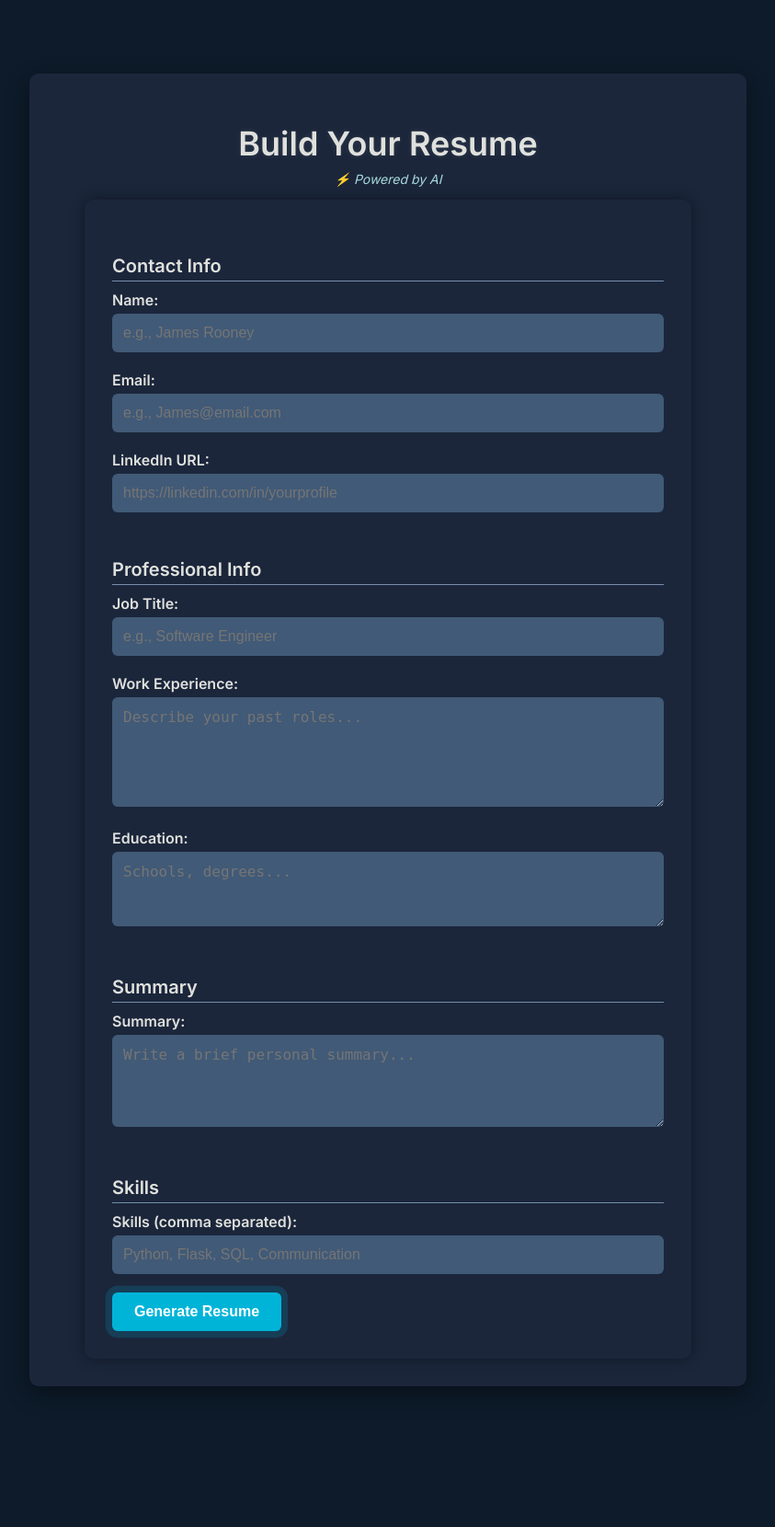
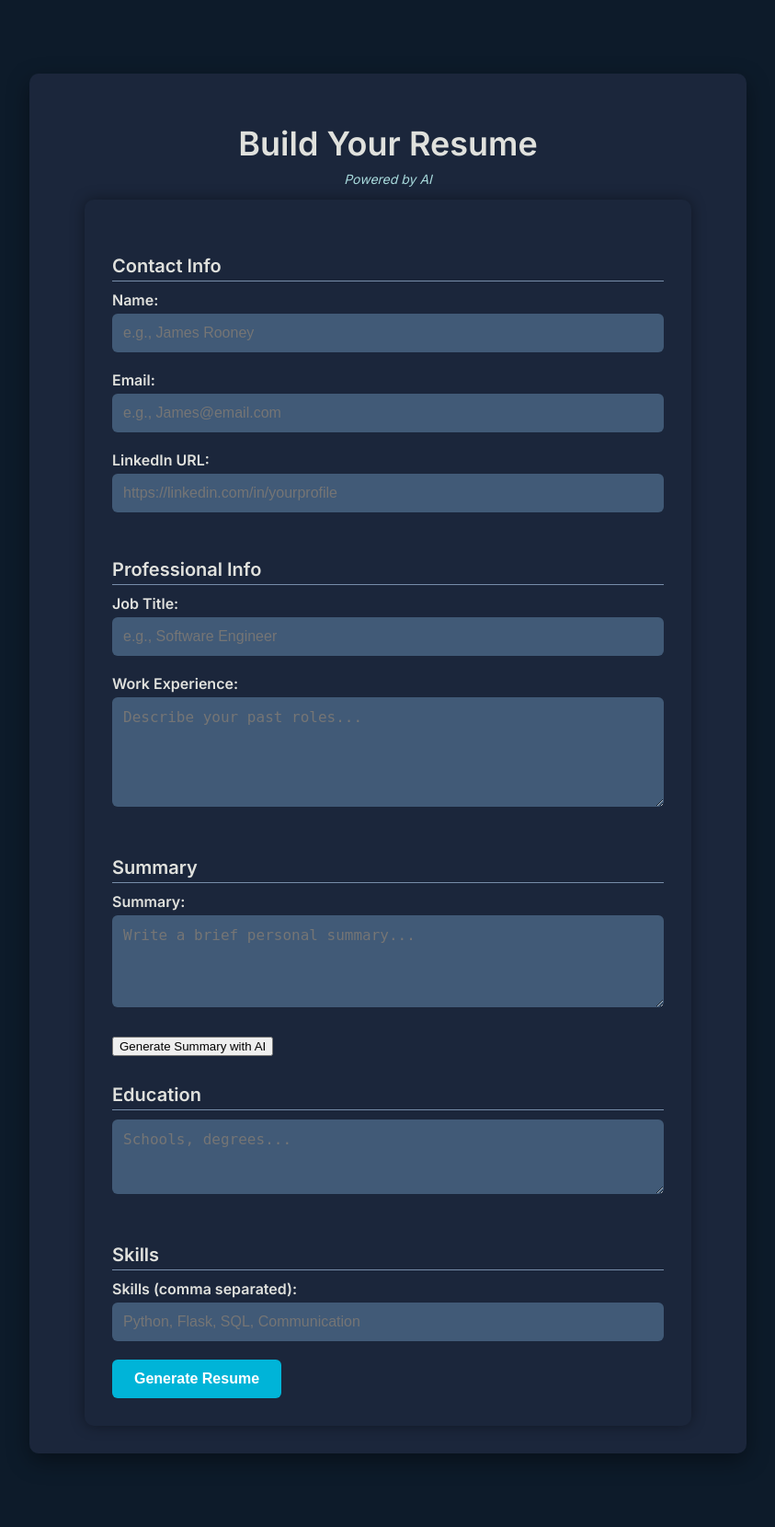
Before and after one commit to jamesr150/resume-builder, a Flask app: page / in a window 1280 px wide. Shown: the whole page at 92% size, without its empty margins (218-1061 px from the left). Before the commit the page ends 1508 px from the top, so only its background shows below. Run offline with Flask 3, Linux system fonts and the light colour scheme.

Commit message:
Added AI generate summary button with openai API key

```diff
--- a/app.py
+++ b/app.py
@@ -1,41 +1,48 @@
-# Import necessary Flask modules
-from flask import Flask, render_template, request, flash
+# ===========================
+# Imports and Setup
+# ===========================
+from flask import Flask, render_template, request, flash, jsonify
+from datetime import datetime
+from dotenv import load_dotenv
+import openai
+import os
 
-# Create a new Flask app instance
+# Load environment variables from .env
+load_dotenv()
+
+# Set your OpenAI API key securely
+openai.api_key = os.getenv("OPENAI_API_KEY")
+
+# ===========================
+# Initialize Flask App
+# ===========================
 app = Flask(__name__)
-app.secret_key = '123'  # Secret key is required for flashing messages (temporary alerts)
+app.secret_key = '123'  # Needed for flash messages
 
-# ---------------------------------------
-# Route: Homepage (form)
-# ---------------------------------------
+# ===========================
+# Route: Home Form Page
+# ===========================
 @app.route('/', methods=['GET', 'POST'])
 def form():
-    # Show the form on GET; POST is allowed but not used here directly
     return render_template('form.html')
 
-# ---------------------------------------
-# Route: Resume preview (after form submission)
-# ---------------------------------------
+# ===========================
+# Route: Resume Preview
+# ===========================
 @app.route('/resume', methods=['POST'])
 def resume():
-    # Collect form input values
     name = request.form['name']
     email = request.form['email']
     summary = request.form['summary']
-    skills = request.form['skills'].split(',')  # Convert comma-separated string to list
+    skills = request.form['skills'].split(',')
     job_title = request.form['job_title']
     experience = request.form['experience']
     education = request.form['education']
     linkedin = request.form['linkedin']
 
-    # Get current timestamp to show when resume was generated
-    from datetime import datetime
     timestamp = datetime.now().strftime("%B %d, %Y at %I:%M %p")
-
-    # Show success message (displayed in resume.html)
     flash('Resume generated successfully!')
 
-    # Render the resume preview template with the submitted data
     return render_template(
         'resume.html',
         name=name,
@@ -49,8 +56,35 @@ def resume():
         timestamp=timestamp
     )
 
-# ---------------------------------------
-# Run the Flask app (development mode)
-# ---------------------------------------
+# ===========================
+# Route: Generate Summary with OpenAI
+# ===========================
+@app.route('/generate-summary', methods=['POST'])
+def generate_summary():
+    data = request.get_json()
+    job_title = data.get('job_title', '')
+    experience = data.get('experience', '')
+
+    prompt = (
+        f"Write a professional, concise summary for a resume. "
+        f"The person is applying for a job as a {job_title} and has the following work experience:\n{experience}"
+    )
+
+    try:
+        response = openai.ChatCompletion.create(
+            model="gpt-3.5-turbo",
+            messages=[{ "role": "user", "content": prompt }],
+            temperature=0.7,
+            max_tokens=150
+        )
+        summary = response['choices'][0]['message']['content'].strip()
+        return jsonify({'summary': summary})
+
+    except Exception as e:
+        return jsonify({'error': str(e)}), 500
+
+# ===========================
+# Run App
+# ===========================
 if __name__ == '__main__':
-    app.run(debug=True)  # Starts the app with debug mode enabled for live updates
+    app.run(debug=True)
--- a/templates/form.html
+++ b/templates/form.html
@@ -1,29 +1,18 @@
 <!DOCTYPE html>
-<html lang="en">
+<html>
 <head>
-  <meta charset="UTF-8" />
-  <meta name="viewport" content="width=device-width, initial-scale=1.0" />
-
+  <meta charset="UTF-8">
+  <meta name="viewport" content="width=device-width, initial-scale=1.0">
+  <link href="https://fonts.googleapis.com/css2?family=Inter:wght@400;600&display=swap" rel="stylesheet">
   <title>Resume Builder</title>
-
-  <!-- Font: Inter for clean UI -->
-  <link href="https://fonts.googleapis.com/css2?family=Inter:wght@400;600&display=swap" rel="stylesheet">
-
-  <!-- Link to your updated stylesheet -->
   <link rel="stylesheet" href="{{ url_for('static', filename='style.css') }}">
 </head>
-<body class="dark-theme">
+<body>
+  <div class="resume-container">
+    <h1>Build Your Resume</h1>
+    <p class="ai-credit">Powered by AI</p>
 
-  <div class="resume-container animate-fade-in">
-
-    <!-- Title -->
-    <h1 class="glow-text">Build Your Resume</h1>
-    <p class="ai-credit">⚡ Powered by AI</p>
-
-    <!-- Resume Form -->
     <form method="POST" action="/resume">
-
-      <!-- Contact Info -->
       <h3>Contact Info</h3>
       <label>Name:</label>
       <input type="text" name="name" placeholder="e.g., James Rooney">
@@ -34,7 +23,6 @@
       <label>LinkedIn URL:</label>
       <input type="text" name="linkedin" placeholder="https://linkedin.com/in/yourprofile">
 
-      <!-- Job Info -->
       <h3>Professional Info</h3>
       <label>Job Title:</label>
       <input type="text" name="job_title" placeholder="e.g., Software Engineer">
@@ -42,22 +30,56 @@
       <label>Work Experience:</label>
       <textarea name="experience" rows="5" placeholder="Describe your past roles..."></textarea>
 
-      <label>Education:</label>
-      <textarea name="education" rows="3" placeholder="Schools, degrees..."></textarea>
-
-      <!-- Summary -->
       <h3>Summary</h3>
       <label>Summary:</label>
       <textarea name="summary" rows="4" placeholder="Write a brief personal summary..."></textarea>
+      <button id="ai-summary-btn" type="button" onclick="generateSummary()" style="margin-top: 8px;">Generate Summary with AI</button>
 
-      <!-- Skills -->
+      <h3>Education</h3>
+      <textarea name="education" rows="3" placeholder="Schools, degrees..."></textarea>
+
       <h3>Skills</h3>
       <label>Skills (comma separated):</label>
       <input type="text" name="skills" placeholder="Python, Flask, SQL, Communication">
 
-      <!-- Submit -->
-      <input type="submit" value="Generate Resume" class="submit-btn pulse-btn">
+      <input type="submit" value="Generate Resume">
     </form>
   </div>
+
+  <script>
+    async function generateSummary() {
+      const button = document.getElementById("ai-summary-btn");
+      const jobTitle = document.querySelector('input[name="job_title"]').value;
+      const experience = document.querySelector('textarea[name="experience"]').value;
+
+      if (!jobTitle || !experience) {
+        alert("Please fill in job title and experience before generating a summary.");
+        return;
+      }
+
+      button.disabled = true;
+      button.textContent = "Generating...";
+
+      try {
+        const response = await fetch('/generate-summary', {
+          method: 'POST',
+          headers: { 'Content-Type': 'application/json' },
+          body: JSON.stringify({ job_title: jobTitle, experience: experience })
+        });
+
+        const data = await response.json();
+        if (data.summary) {
+          document.querySelector('textarea[name="summary"]').value = data.summary;
+        } else {
+          alert('Error: ' + data.error);
+        }
+      } catch (error) {
+        alert("Something went wrong. Please try again later.");
+      } finally {
+        button.disabled = false;
+        button.textContent = "Generate Summary with AI";
+      }
+    }
+  </script>
 </body>
 </html>
```
Also changed, not shown: 1 other file.
